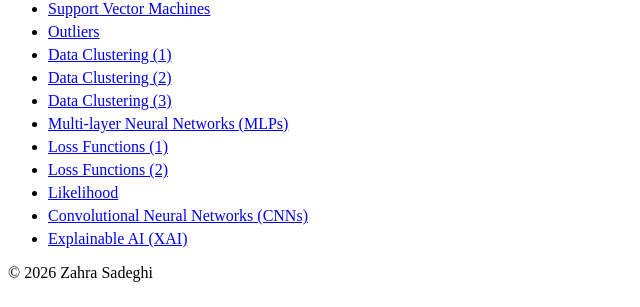
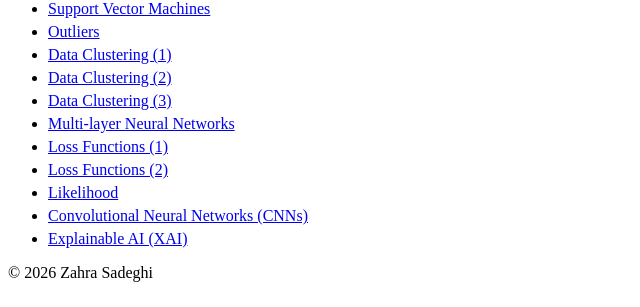
Before and after one commit to zahsa/zahsa.github.io, a Jekyll site: the page built from lmn/index.md, in a window 1280 px wide. Shown: the part 281-588 px from the top of the page, without its empty margins (0-640 px from the left). Built offline with Jekyll 4.4.1, drawn with Linux system fonts in a browser that asks for light colours.

Commit message:
Update index.md

```diff
--- a/lmn/index.md
+++ b/lmn/index.md
@@ -55,7 +55,7 @@ title: Talks
 </ul>
 
 <ul style="margin:0 0 5px;">
-  <li><a href="https://www.slideshare.net/slideshow/machine-learning-lectures-multi-layer-neural-networks/285710123" target="_blank"> Multi-layer Neural Networks (MLPs) </a></li>
+  <li><a href="https://www.slideshare.net/slideshow/machine-learning-lectures-multi-layer-neural-networks/285710123" target="_blank"> Multi-layer Neural Networks </a></li>
 </ul>
 
 
```
